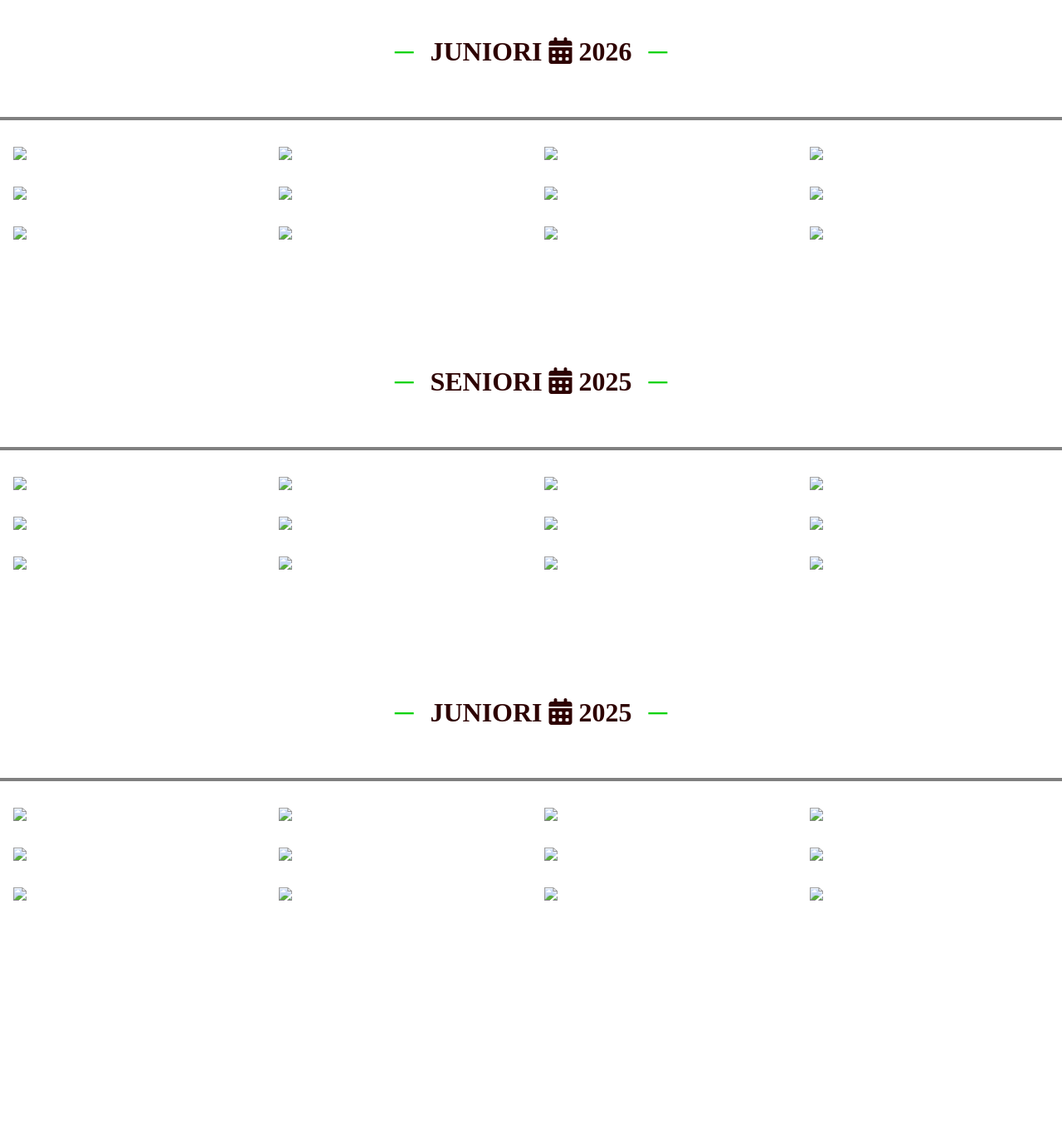
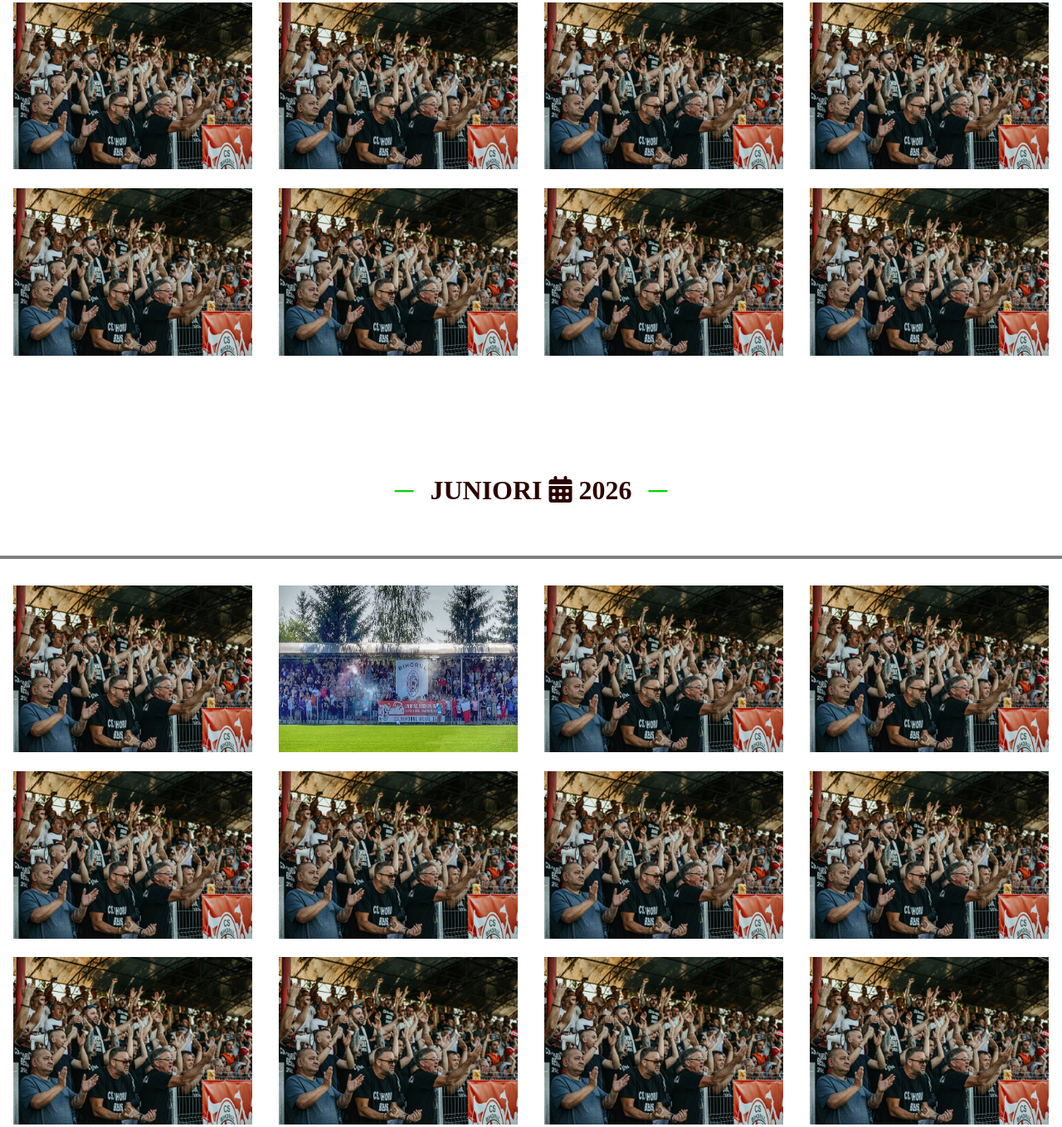
Before and after one commit to rarespop13/PromovareBeius, a plain HTML site: page gallery.html in a window 1280 px wide. Shown: the part 508-1867 px from the top of the page at 83% size. Before the commit the page ends 1621 px from the top, so only its background shows below. Drawn offline with Linux system fonts and the light colour scheme.

Commit message:
Update gallery.html

```diff
--- a/gallery.html
+++ b/gallery.html
@@ -6,30 +6,30 @@
     <link rel="stylesheet" href="style.css">
     <script src="https://kit.fontawesome.com/5275b23c32.js" crossorigin="anonymous"></script>
     <meta name="viewport" content="width=device-width, initial-scale=1.0">
-    <link rel="icon" type="image/png" href="Poze/logoBeius.png">
+    <link rel="icon" type="image/png" href="logoBeius.png">
     <title>CS Bihorul Beiuș</title>
 </head>
 <body>
     <div id="corp">
         <div id="cap">
             <i class="fa-solid fa-arrow-left" id="inapoi" onclick="window.location.href='index.html'"></i>
-            <div id="divlogoBeius"> <img src="Poze/logoBeius.png" id="logoBeius"></div>
+            <div id="divlogoBeius"> <img src="logoBeius.png" id="logoBeius"></div>
             <h1 id="cap2">Galerie</h1>
         </div>
         <h1 id="seniori">SENIORI <i class="fa-solid fa-calendar-days"></i> 2026</h1>
         <div id="galeriesnr">
-            <img src="Poze/Beius - Turda 3.jpeg" class="pozeSeniori" onclick="mareste(this)">
-            <img src="Poze/Beius - Turda 4.jpeg" class="pozeSeniori" onclick="mareste(this)">
-            <img src="Poze/Beius - Turda 3.jpeg" class="pozeSeniori" onclick="mareste(this)">
-            <img src="Poze/Beius - Turda 3.jpeg" class="pozeSeniori" onclick="mareste(this)">
-            <img src="Poze/Beius - Turda 3.jpeg" class="pozeSeniori" onclick="mareste(this)">
-            <img src="Poze/Beius - Turda 3.jpeg" class="pozeSeniori" onclick="mareste(this)">
-            <img src="Poze/Beius - Turda 3.jpeg" class="pozeSeniori" onclick="mareste(this)">
-            <img src="Poze/Beius - Turda 3.jpeg" class="pozeSeniori" onclick="mareste(this)">
-            <img src="Poze/Beius - Turda 3.jpeg" class="pozeSeniori" onclick="mareste(this)">
-            <img src="Poze/Beius - Turda 3.jpeg" class="pozeSeniori" onclick="mareste(this)">
-            <img src="Poze/Beius - Turda 3.jpeg" class="pozeSeniori" onclick="mareste(this)">
-            <img src="Poze/Beius - Turda 3.jpeg" class="pozeSeniori" onclick="mareste(this)">
+            <img src="Beius - Turda 3.jpeg" class="pozeSeniori" onclick="mareste(this)">
+            <img src="Beius - Turda 4.jpeg" class="pozeSeniori" onclick="mareste(this)">
+            <img src="Beius - Turda 3.jpeg" class="pozeSeniori" onclick="mareste(this)">
+            <img src="Beius - Turda 3.jpeg" class="pozeSeniori" onclick="mareste(this)">
+            <img src="Beius - Turda 3.jpeg" class="pozeSeniori" onclick="mareste(this)">
+            <img src="Beius - Turda 3.jpeg" class="pozeSeniori" onclick="mareste(this)">
+            <img src="Beius - Turda 3.jpeg" class="pozeSeniori" onclick="mareste(this)">
+            <img src="Beius - Turda 3.jpeg" class="pozeSeniori" onclick="mareste(this)">
+            <img src="Beius - Turda 3.jpeg" class="pozeSeniori" onclick="mareste(this)">
+            <img src="Beius - Turda 3.jpeg" class="pozeSeniori" onclick="mareste(this)">
+            <img src="Beius - Turda 3.jpeg" class="pozeSeniori" onclick="mareste(this)">
+            <img src="Beius - Turda 3.jpeg" class="pozeSeniori" onclick="mareste(this)">
             <div id="lightbox" onclick="inchide()">
                 <img id="pozaMare">
             </div>
@@ -37,18 +37,18 @@
         <h1 id="seniori">JUNIORI <i class="fa-solid fa-calendar-days"></i> 2026</h1>
         <div id="galeriesnr">
 
-            <img src="Poze/Beius - Turda 3.jpeg" class="pozeSeniori" onclick="mareste(this)">
-            <img src="Poze/Beius - Turda 4.jpeg" class="pozeSeniori" onclick="mareste(this)">
-            <img src="Poze/Beius - Turda 3.jpeg" class="pozeSeniori" onclick="mareste(this)">
-            <img src="Poze/Beius - Turda 3.jpeg" class="pozeSeniori" onclick="mareste(this)">
-            <img src="Poze/Beius - Turda 3.jpeg" class="pozeSeniori" onclick="mareste(this)">
-            <img src="Poze/Beius - Turda 3.jpeg" class="pozeSeniori" onclick="mareste(this)">
-            <img src="Poze/Beius - Turda 3.jpeg" class="pozeSeniori" onclick="mareste(this)">
-            <img src="Poze/Beius - Turda 3.jpeg" class="pozeSeniori" onclick="mareste(this)">
-            <img src="Poze/Beius - Turda 3.jpeg" class="pozeSeniori" onclick="mareste(this)">
-            <img src="Poze/Beius - Turda 3.jpeg" class="pozeSeniori" onclick="mareste(this)">
-            <img src="Poze/Beius - Turda 3.jpeg" class="pozeSeniori" onclick="mareste(this)">
-            <img src="Poze/Beius - Turda 3.jpeg" class="pozeSeniori" onclick="mareste(this)">
+            <img src="Beius - Turda 3.jpeg" class="pozeSeniori" onclick="mareste(this)">
+            <img src="Beius - Turda 4.jpeg" class="pozeSeniori" onclick="mareste(this)">
+            <img src="Beius - Turda 3.jpeg" class="pozeSeniori" onclick="mareste(this)">
+            <img src="Beius - Turda 3.jpeg" class="pozeSeniori" onclick="mareste(this)">
+            <img src="Beius - Turda 3.jpeg" class="pozeSeniori" onclick="mareste(this)">
+            <img src="Beius - Turda 3.jpeg" class="pozeSeniori" onclick="mareste(this)">
+            <img src="Beius - Turda 3.jpeg" class="pozeSeniori" onclick="mareste(this)">
+            <img src="Beius - Turda 3.jpeg" class="pozeSeniori" onclick="mareste(this)">
+            <img src="Beius - Turda 3.jpeg" class="pozeSeniori" onclick="mareste(this)">
+            <img src="Beius - Turda 3.jpeg" class="pozeSeniori" onclick="mareste(this)">
+            <img src="Beius - Turda 3.jpeg" class="pozeSeniori" onclick="mareste(this)">
+            <img src="Beius - Turda 3.jpeg" class="pozeSeniori" onclick="mareste(this)">
             <div id="lightbox" onclick="inchide()">
                 <img id="pozaMare">
             </div>
@@ -56,18 +56,18 @@
         <h1 id="seniori">SENIORI <i class="fa-solid fa-calendar-days"></i> 2025</h1>
         <div id="galeriesnr">
 
-            <img src="Poze/Beius - Turda 3.jpeg" class="pozeSeniori" onclick="mareste(this)">
-            <img src="Poze/Beius - Turda 4.jpeg" class="pozeSeniori" onclick="mareste(this)">
-            <img src="Poze/Beius - Turda 3.jpeg" class="pozeSeniori" onclick="mareste(this)">
-            <img src="Poze/Beius - Turda 3.jpeg" class="pozeSeniori" onclick="mareste(this)">
-            <img src="Poze/Beius - Turda 3.jpeg" class="pozeSeniori" onclick="mareste(this)">
-            <img src="Poze/Beius - Turda 3.jpeg" class="pozeSeniori" onclick="mareste(this)">
-            <img src="Poze/Beius - Turda 3.jpeg" class="pozeSeniori" onclick="mareste(this)">
-            <img src="Poze/Beius - Turda 3.jpeg" class="pozeSeniori" onclick="mareste(this)">
-            <img src="Poze/Beius - Turda 3.jpeg" class="pozeSeniori" onclick="mareste(this)">
-            <img src="Poze/Beius - Turda 3.jpeg" class="pozeSeniori" onclick="mareste(this)">
-            <img src="Poze/Beius - Turda 3.jpeg" class="pozeSeniori" onclick="mareste(this)">
-            <img src="Poze/Beius - Turda 3.jpeg" class="pozeSeniori" onclick="mareste(this)">
+            <img src="Beius - Turda 3.jpeg" class="pozeSeniori" onclick="mareste(this)">
+            <img src="Beius - Turda 4.jpeg" class="pozeSeniori" onclick="mareste(this)">
+            <img src="Beius - Turda 3.jpeg" class="pozeSeniori" onclick="mareste(this)">
+            <img src="Beius - Turda 3.jpeg" class="pozeSeniori" onclick="mareste(this)">
+            <img src="Beius - Turda 3.jpeg" class="pozeSeniori" onclick="mareste(this)">
+            <img src="Beius - Turda 3.jpeg" class="pozeSeniori" onclick="mareste(this)">
+            <img src="Beius - Turda 3.jpeg" class="pozeSeniori" onclick="mareste(this)">
+            <img src="Beius - Turda 3.jpeg" class="pozeSeniori" onclick="mareste(this)">
+            <img src="Beius - Turda 3.jpeg" class="pozeSeniori" onclick="mareste(this)">
+            <img src="Beius - Turda 3.jpeg" class="pozeSeniori" onclick="mareste(this)">
+            <img src="Beius - Turda 3.jpeg" class="pozeSeniori" onclick="mareste(this)">
+            <img src="Beius - Turda 3.jpeg" class="pozeSeniori" onclick="mareste(this)">
             <div id="lightbox" onclick="inchide()">
                 <img id="pozaMare">
             </div>
@@ -75,18 +75,18 @@
         <h1 id="seniori">JUNIORI <i class="fa-solid fa-calendar-days"></i> 2025</h1>
         <div id="galeriesnr">
 
-            <img src="Poze/Beius - Turda 3.jpeg" class="pozeSeniori" onclick="mareste(this)">
-            <img src="Poze/Beius - Turda 4.jpeg" class="pozeSeniori" onclick="mareste(this)">
-            <img src="Poze/Beius - Turda 3.jpeg" class="pozeSeniori" onclick="mareste(this)">
-            <img src="Poze/Beius - Turda 3.jpeg" class="pozeSeniori" onclick="mareste(this)">
-            <img src="Poze/Beius - Turda 3.jpeg" class="pozeSeniori" onclick="mareste(this)">
-            <img src="Poze/Beius - Turda 3.jpeg" class="pozeSeniori" onclick="mareste(this)">
-            <img src="Poze/Beius - Turda 3.jpeg" class="pozeSeniori" onclick="mareste(this)">
-            <img src="Poze/Beius - Turda 3.jpeg" class="pozeSeniori" onclick="mareste(this)">
-            <img src="Poze/Beius - Turda 3.jpeg" class="pozeSeniori" onclick="mareste(this)">
-            <img src="Poze/Beius - Turda 3.jpeg" class="pozeSeniori" onclick="mareste(this)">
-            <img src="Poze/Beius - Turda 3.jpeg" class="pozeSeniori" onclick="mareste(this)">
-            <img src="Poze/Beius - Turda 3.jpeg" class="pozeSeniori" onclick="mareste(this)">
+            <img src="Beius - Turda 3.jpeg" class="pozeSeniori" onclick="mareste(this)">
+            <img src="Beius - Turda 4.jpeg" class="pozeSeniori" onclick="mareste(this)">
+            <img src="Beius - Turda 3.jpeg" class="pozeSeniori" onclick="mareste(this)">
+            <img src="Beius - Turda 3.jpeg" class="pozeSeniori" onclick="mareste(this)">
+            <img src="Beius - Turda 3.jpeg" class="pozeSeniori" onclick="mareste(this)">
+            <img src="Beius - Turda 3.jpeg" class="pozeSeniori" onclick="mareste(this)">
+            <img src="Beius - Turda 3.jpeg" class="pozeSeniori" onclick="mareste(this)">
+            <img src="Beius - Turda 3.jpeg" class="pozeSeniori" onclick="mareste(this)">
+            <img src="Beius - Turda 3.jpeg" class="pozeSeniori" onclick="mareste(this)">
+            <img src="Beius - Turda 3.jpeg" class="pozeSeniori" onclick="mareste(this)">
+            <img src="Beius - Turda 3.jpeg" class="pozeSeniori" onclick="mareste(this)">
+            <img src="Beius - Turda 3.jpeg" class="pozeSeniori" onclick="mareste(this)">
             <div id="lightbox" onclick="inchide()">
                 <img id="pozaMare">
             </div>
```
